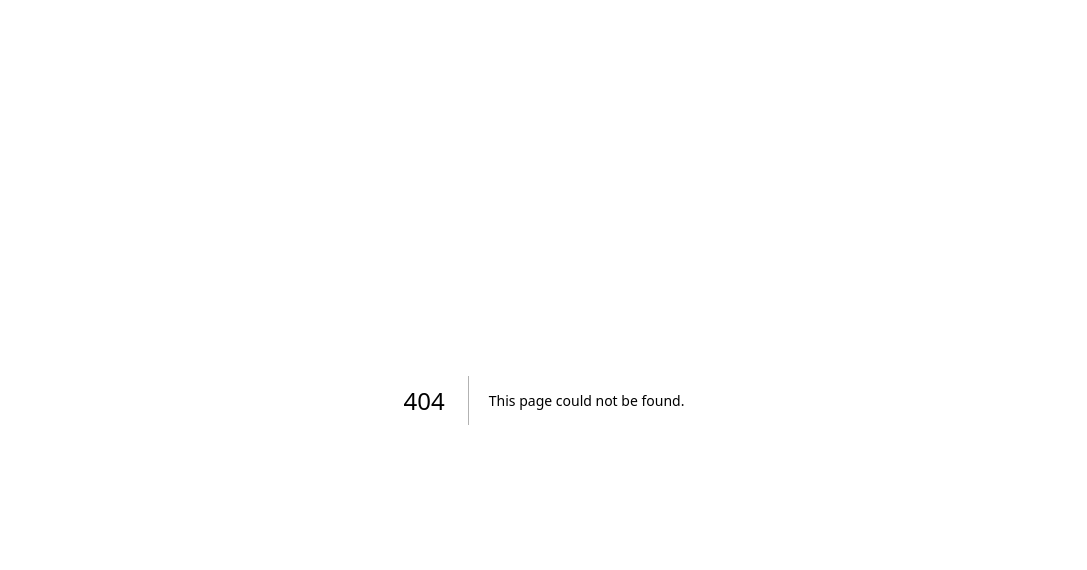
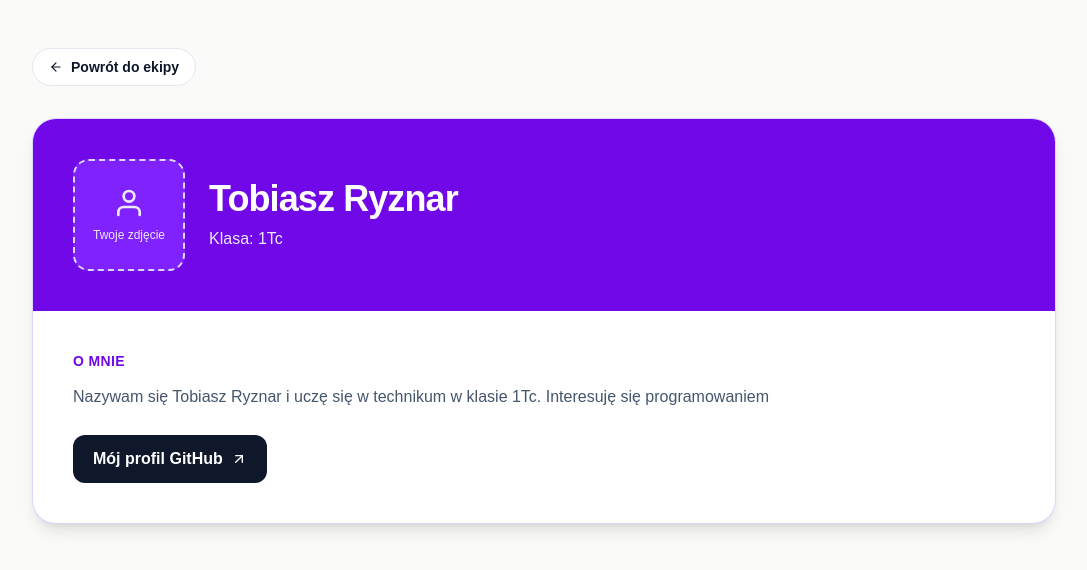
Before and after one commit to kmarszalek-zst/warsztaty-kodowania, a Next.js app: page /1tc-tobiasz-ryznar in a window 1280 px wide. Before the commit this address had no page. Shown: the top 570 px of the page, without its empty margins (96-1183 px from the left). Built offline with nearby package versions, Linux system fonts and the light colour scheme.

Commit message:
Dodaj wizytowke Tobiasza Ryznara

```diff
--- a/src/app/klasa-imie-nazwisko/page.js
+++ b/src/app/1tc-tobiasz-ryznar/page.js
@@ -1,11 +1,11 @@
 import { FiUser } from "react-icons/fi";
 import ProfileLayout from "../../components/general/ProfileLayout";
-import StudentDetails from "../../components/klasa-imie-nazwisko/StudentDetails";
+import StudentDetails from "../../components/1tc-tobiasz-ryznar/StudentDetails";
 
 export const metadata = {
-  title: "Wizytówka ucznia — Twoje imię i nazwisko — ZST Koduj",
+  title: "Wizytówka ucznia — Tobiasz Ryznar — ZST Koduj",
   description:
-    "Wizytówka ucznia Twoje imię i nazwisko z klasy Twoja klasa w warsztatach ZST Koduj.",
+    "Wizytówka ucznia Tobiasz Ryznar z klasy 1Tc w warsztatach ZST Koduj.",
 };
 
 export default function StudentTemplatePage() {
@@ -23,10 +23,10 @@ export default function StudentTemplatePage() {
             </div>
             <div>
               <h1 className="text-3xl font-black tracking-tight sm:text-4xl">
-                Twoje imię i nazwisko
+                Tobiasz Ryznar
               </h1>
               <p className="mt-2 font-medium text-violet-100">
-                Klasa: [Twoja klasa]
+                Klasa: 1Tc
               </p>
             </div>
           </div>
--- a/src/app/page.js
+++ b/src/app/page.js
@@ -55,7 +55,7 @@ export default function Home() {
 
           {/* Uczniowie: skopiuj kartę i uzupełnij własne dane oraz adres strony. */}
           <a
-            href="/klasa-imie-nazwisko"
+            href="/1tc-tobiasz-ryznar"
             className="group flex items-center gap-4 rounded-3xl border border-violet-300 bg-violet-50 p-5 shadow-sm transition hover:-translate-y-1 hover:border-violet-500 hover:bg-violet-100"
           >
             <span className="flex h-14 w-14 shrink-0 items-center justify-center rounded-2xl bg-violet-200 text-violet-900">
--- a/src/components/klasa-imie-nazwisko/StudentDetails.js
+++ b/src/components/1tc-tobiasz-ryznar/StudentDetails.js
@@ -7,10 +7,10 @@ export default function StudentDetails() {
         O mnie
       </h2>
       <p className="mt-3 leading-7 text-slate-600">
-        [Tutaj wpisz kilka zdań o sobie.]
+        Nazywam się Tobiasz Ryznar i uczę się w technikum w klasie 1Tc. Interesuję się programowaniem
       </p>
       <a
-        href="https://github.com/twoj-login"
+        href="https://github.com/ryznartobiasztc-dev"
         target="_blank"
         rel="noreferrer"
         className="mt-6 inline-flex items-center gap-2 rounded-xl bg-slate-900 px-5 py-3 font-bold text-white transition hover:bg-slate-700"
```
